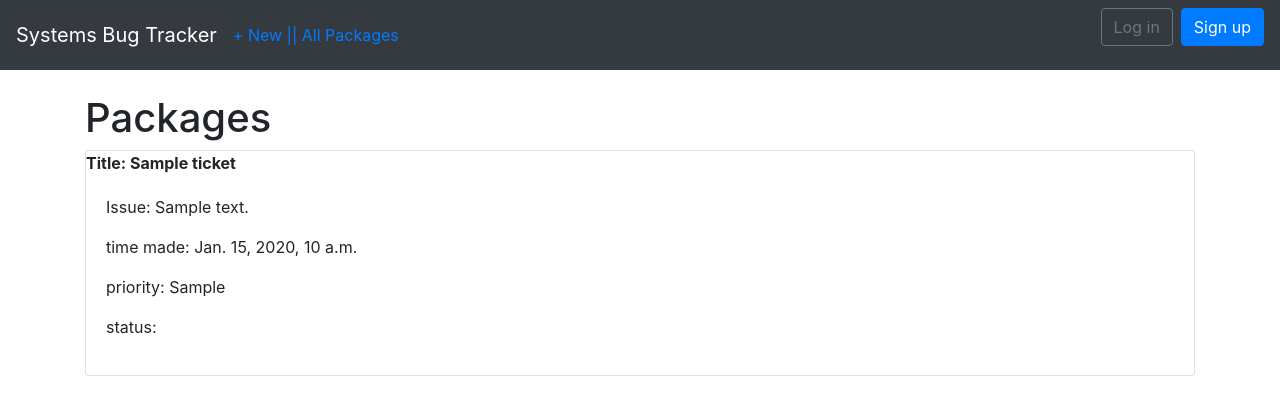
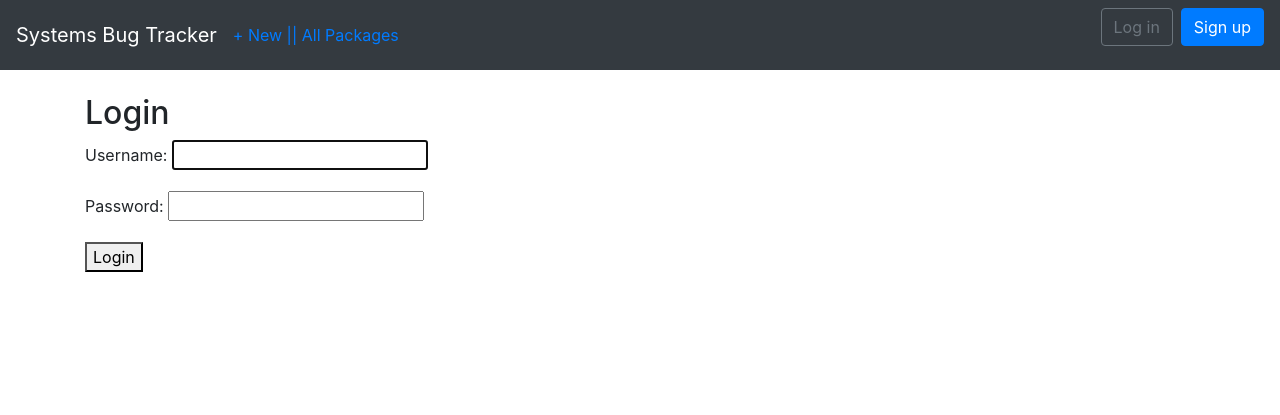
Before and after one commit to Marcleese1/securesoftwarebugtrackernew, a Django app: page / in a window 1280 px wide. Shown: the top 415 px of the page. Run offline with Django 3.2, Linux system fonts and the light colour scheme; tables that the repository leaves empty hold one stand-in row (values such as "Sample post"); some libraries are stand-ins or nearby versions.

Commit message:
loginview done

```diff
--- a/SecureCOursework/settings.py
+++ b/SecureCOursework/settings.py
@@ -122,3 +122,4 @@
 
 STATIC_URL = '/static/'
 AUTH_USER_MODEL = 'users.Users'
+LOGIN_REDIRECT_URL = '/'
--- a/SecureCOursework/urls.py
+++ b/SecureCOursework/urls.py
@@ -14,11 +14,10 @@
     2. Add a URL to urlpatterns:  path('blog/', include('blog.urls'))
 """
 from django.contrib import admin
-from django.contrib.auth import views as auth_views
 from django.urls import path, include
 
 urlpatterns = [
     path('admin/', admin.site.urls),
-    path('', include('ticket.urls')),
-    path('users/',include('users.urls'))
+    path('', include('users.urls')),
+    path('ticket/',include('ticket.urls'))
 ]
--- a/templates/base.html
+++ b/templates/base.html
@@ -12,7 +12,7 @@
   </head>
   <body>
       <nav class="navbar navbar-expand-md navbar-dark bg-dark mb-4">
-    <a class="navbar-brand" href="{% url 'home' %}">Systems Bug Tracker</a>
+    <a class="navbar-brand" href="{% url 'dashboard' %}">Systems Bug Tracker</a>
     <ul class="navbar-nav mr-auto">
     <li class="nav-item"><a href="{% url 'register' %}">+ New |</a></li>
     </ul>
--- a/templates/registration/login.html
+++ b/templates/registration/login.html
@@ -10,5 +10,4 @@
   {{ form.as_p }}
   <button type="submit">Login</button>
 </form>
-    <a href="{% url "register" %}">Not a user? Register Here</a>
 {% endblock %}
--- a/ticket/urls.py
+++ b/ticket/urls.py
@@ -1,10 +1,8 @@
-
-
 from django.urls import path
-from .views import homeView
+from .views import dashView
 from . import views
 from django.contrib.auth import views as auth_views
 
 urlpatterns = [
-    path('', views.homeView.as_view(), name="home"),
+    path('', dashView.as_view(), name="dashboard"),
 ]
--- a/ticket/views.py
+++ b/ticket/views.py
@@ -4,6 +4,6 @@
 from django.views.generic import ListView
 from ticket import models
 
-class homeView(ListView):
+class dashView(ListView):
     model = models.Ticket
     template_name = 'dashboard.html'
--- a/users/urls.py
+++ b/users/urls.py
@@ -2,9 +2,10 @@
 from . import views
 from django.contrib.auth import views as auth_views
 
+
 urlpatterns = [
+    path('', auth_views.LoginView.as_view(), name="login"),
     path('register/', views.registerView, name = "register"),
-    path('login/', auth_views.LoginView.as_view(), name = "login"),
     path('logout/', auth_views.LogoutView.as_view(), name = "logout")
     #path('dashboard/', views.dashboardView, name="dashboard"),
     #path('login/',),
--- a/users/views.py
+++ b/users/views.py
@@ -4,6 +4,7 @@
 from django.views.generic.edit import CreateView
 from .forms import UserRegisterForm
 from django.contrib.auth import login, logout
+
 
 
 # Create your views here.
```
